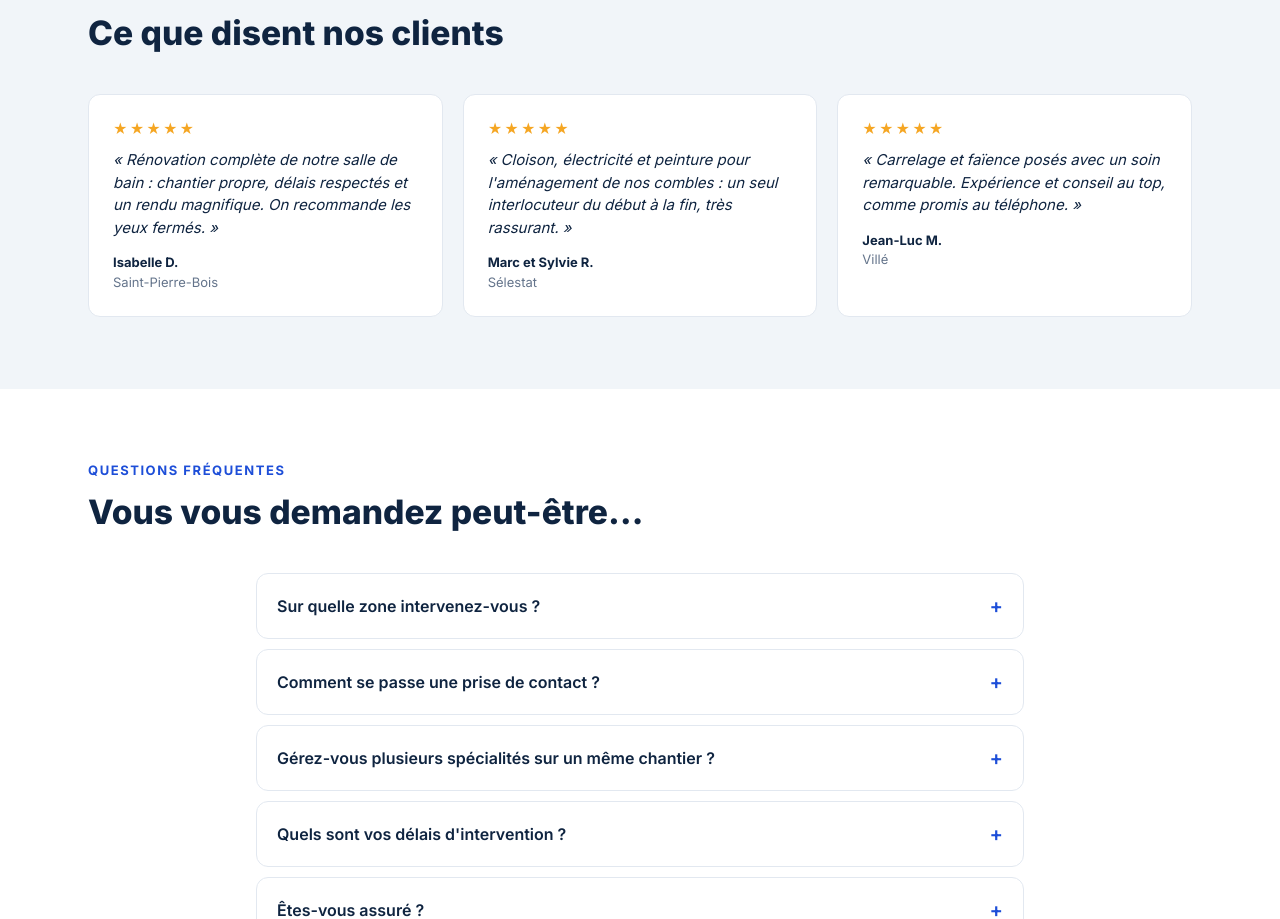
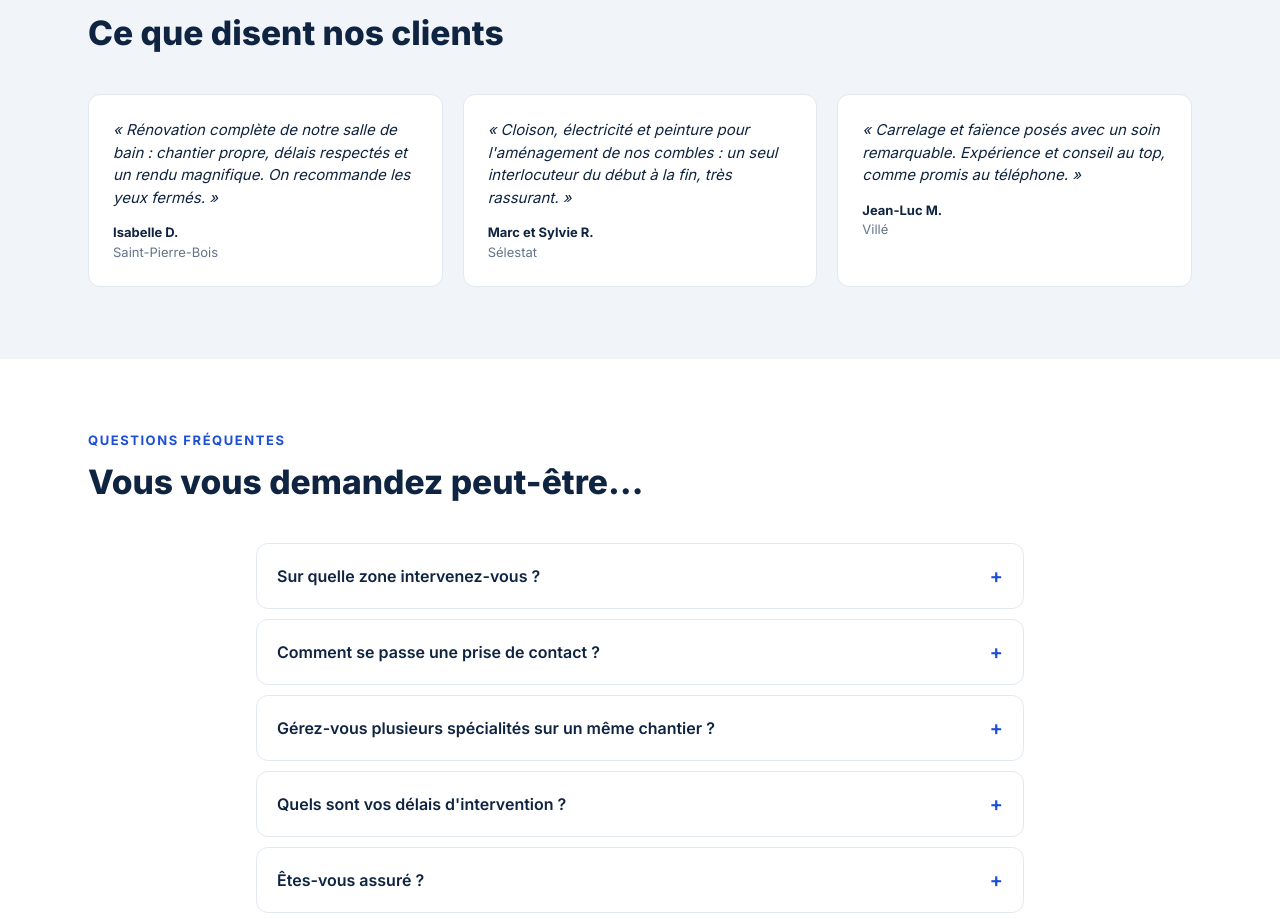
Before and after one commit to Thomas-Ries/t2o, a Vue app: page / in a window 1280 px wide. Shown: the part 4122-5041 px from the top of the page. Built offline with nearby package versions, Linux system fonts and the light colour scheme.

Commit message:
style: retrait des étoiles de la section témoignages

```diff
--- a/src/views/HomeView.vue
+++ b/src/views/HomeView.vue
@@ -189,7 +189,6 @@ const gScroll = (dir) => {
       <SectionHead kicker="Ils nous ont fait confiance" title="Ce que disent nos clients" />
       <div class="grid gap-5 md:grid-cols-3">
         <div v-for="t in TESTIMONIALS" :key="t[0]" v-reveal class="bg-white border border-hairline rounded-xl p-6 min-w-0 break-words">
-          <div class="text-[#f5a623] tracking-[2px] mb-2.5 text-sm">★★★★★</div>
           <p class="text-[15px] italic">« {{ t[2] }} »</p>
           <div class="mt-3.5 text-[13px] text-muted"><b class="block text-brand-950">{{ t[0] }}</b>{{ t[1] }}</div>
         </div>
```
